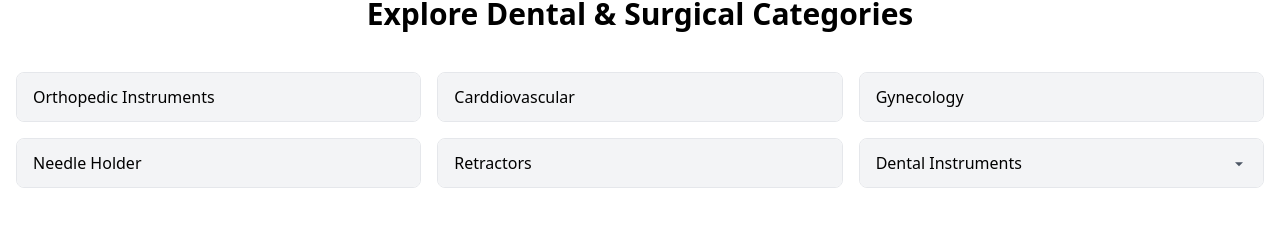
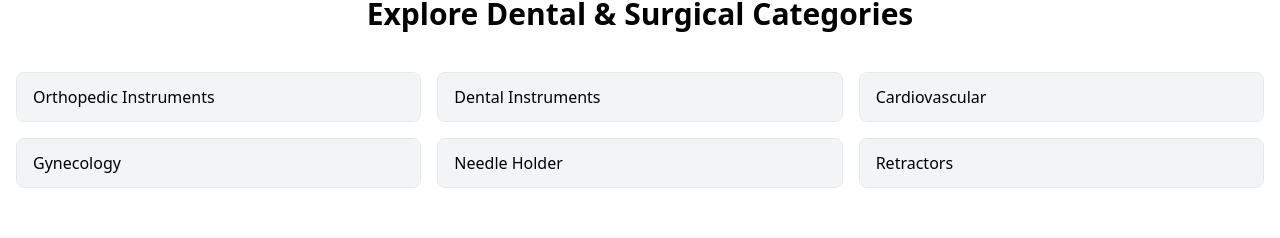
Before and after one commit to ahmedDev32/Azibella, a Next.js app: page /Surgical in a window 1280 px wide. Shown: the part 641-879 px from the top of the page. Built offline with nearby package versions, Linux system fonts and the light colour scheme.

Commit message:
Update Surgical.jsx

```diff
--- a/pages/Surgical.jsx
+++ b/pages/Surgical.jsx
@@ -51,10 +51,18 @@ export default function Home() {
         </li>
         <li className="rounded-lg overflow-hidden border border-gray-200">
           <a
+            href="/Products?p=Dental Instruments"
+            className="block px-4 py-3 bg-gray-100 hover:bg-gray-200 focus:outline-none"
+          >
+            Dental Instruments
+          </a>
+        </li>
+        <li className="rounded-lg overflow-hidden border border-gray-200">
+          <a
             href="/Products?p=Cardiovascular"
             className="block px-4 py-3 bg-gray-100 hover:bg-gray-200 focus:outline-none"
           >
-            Carddiovascular
+            Cardiovascular
           </a>
         </li>
         <li className="rounded-lg overflow-hidden border border-gray-200">
@@ -81,55 +89,6 @@ export default function Home() {
             Retractors
           </a>
         </li>
-        <li className="rounded-lg overflow-hidden border border-gray-200">
-          <button
-            type="button"
-            onClick={() => toggleDropdown('category1')}
-            className="flex items-center justify-between w-full px-4 py-3 bg-gray-100 hover:bg-gray-200 focus:outline-none"
-          >
-            <span>Dental Instruments</span>
-            <svg
-              xmlns="http://www.w3.org/2000/svg"
-              viewBox="0 0 24 24"
-              className={`h-4 w-4 fill-current ${
-                openDropdown === 'category1' ? 'transform rotate-180' : ''
-              } text-gray-600 transition-transform duration-300`}
-            >
-              <path fillRule="evenodd" d="M12 17l6-6H6l6 6z" />
-            </svg>
-          </button>
-          {/* Dropdown content for Category 1 */}
-          <ul
-            className={`${
-              openDropdown === 'category1' ? 'block' : 'hidden'
-            } bg-white shadow-md rounded-md py-2 px-3 mt-1`}
-          >
-            <li>
-              <a
-                href="/Products?p=Mouth Mirrors"
-                className="text-gray-700 hover:text-blue-500 block"
-              >
-                Mouth Mirrors
-              </a>
-            </li>
-            <li>
-              <a
-                href="/Products?p=Dental Curettes"
-                className="text-gray-700 hover:text-blue-500 block"
-              >
-                Dental Curettes
-              </a>
-            </li>
-            <li>
-              <a
-                href="/Products?p=Diagnostics"
-                className="text-gray-700 hover:text-blue-500 block"
-              >
-                Diagnostics
-              </a>
-            </li>
-          </ul>
-        </li>
       </ul>
     </div>
     <Footer/>
```
